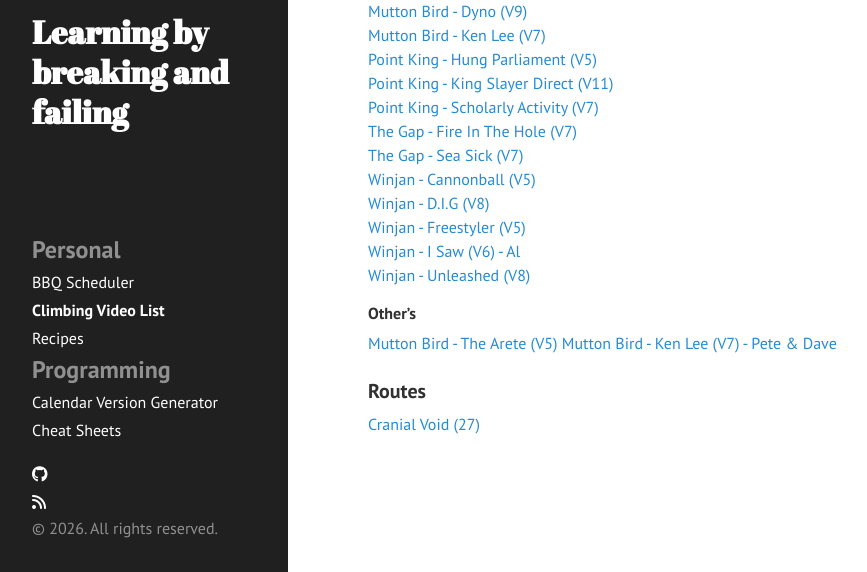
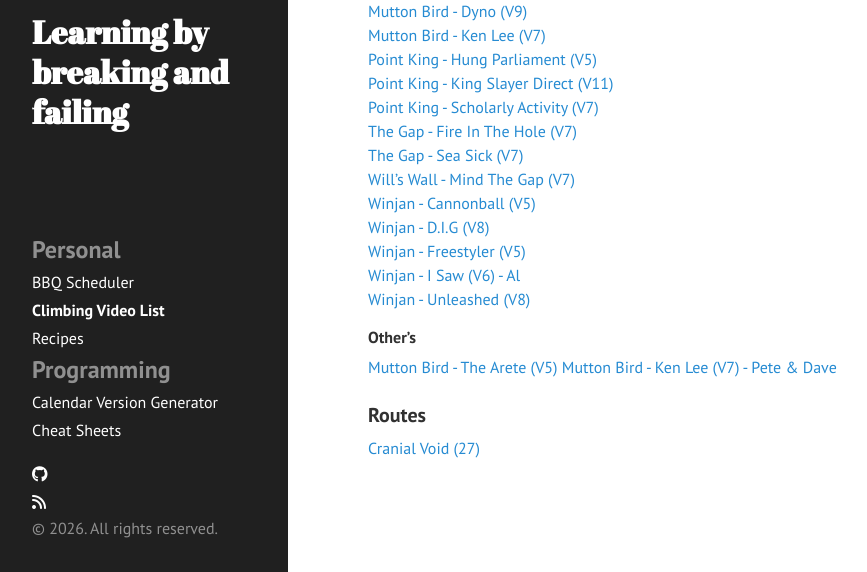
Before and after one commit to slowmonkey/slowmonkey.github.io, a Jekyll site: the page built from sidemenu_pages/climbing-video-list.md, in a window 1280 px wide, cut to the strip 328-900 px from the top of the page. Shown: the whole strip, without its empty margins (0-867 px from the left). Built offline with Jekyll 4.4.1, drawn with Linux system fonts in a browser that asks for light colours; nearby versions of some CDN libraries.

Commit message:
Update climbing-video-list.md

```diff
--- a/sidemenu_pages/climbing-video-list.md
+++ b/sidemenu_pages/climbing-video-list.md
@@ -20,6 +20,7 @@ category: personal
 [Point King - Scholarly Activity (V7)](https://www.youtube.com/playlist?list=PLmL-3YU6lBLtr51D9dxQWZWejAXlvHY8u)
 [The Gap - Fire In The Hole (V7)](https://www.youtube.com/playlist?list=PLmL-3YU6lBLurdF5t-C0F_zlb8PD9sGBO)
 [The Gap - Sea Sick (V7)](https://www.youtube.com/playlist?list=PLmL-3YU6lBLuhx8xQjBsRPHQE6WbxH5EY)
+[Will's Wall - Mind The Gap (V7)](https://www.youtube.com/playlist?list=PLZuSb82ZsNC8)
 [Winjan - Cannonball (V5)](https://www.youtube.com/playlist?list=PLmL-3YU6lBLuhQMTWCVPaD4FoHjtXo0ej)
 [Winjan - D.I.G (V8)](https://www.youtube.com/playlist?list=PLmL-3YU6lBLssHqkGq9w8w9whScoOFvCV)
 [Winjan - Freestyler (V5)](https://www.youtube.com/playlist?list=PLmL-3YU6lBLvofnuoX_z2vV_fI7Uy7M0I)
```
